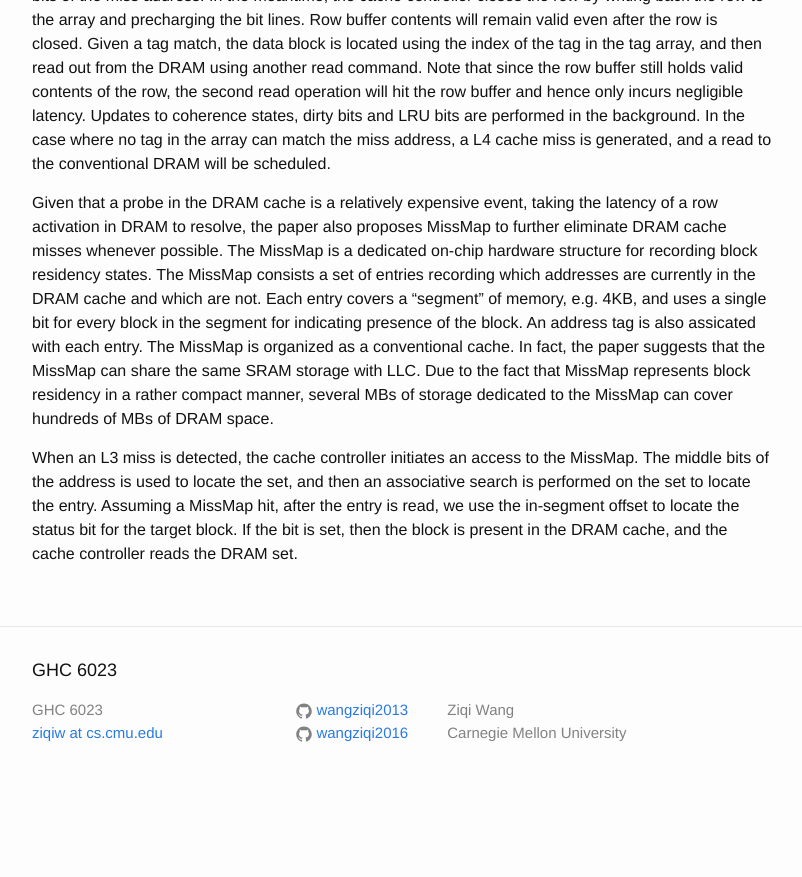
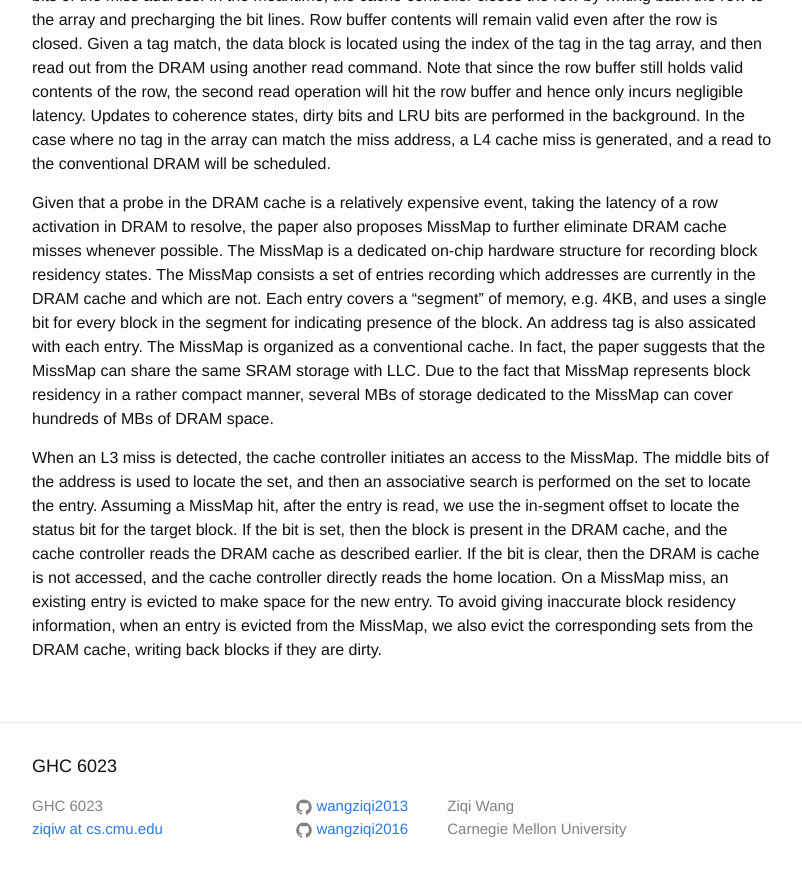
Before and after one commit to wangziqi2013/wangziqi2013.github.io, a Jekyll site: the page built from _posts/2019-08-31-lh-cache.markdown, in a window 1280 px wide and 900 px high, scrolled down 1930 px. Shown: the top 877 px of the window, without its empty margins (238-1040 px from the left). Built offline with Jekyll 4.4.1, drawn with Linux system fonts in a browser that asks for light colours; before the commit the page ends 2734 px from its top, so only the background shows below that.

Commit message:
Adding MissMap eviction

```diff
--- a/_posts/2019-08-31-lh-cache.markdown
+++ b/_posts/2019-08-31-lh-cache.markdown
@@ -84,4 +84,8 @@ MBs of storage dedicated to the MissMap can cover hundreds of MBs of DRAM space.
 When an L3 miss is detected, the cache controller initiates an access to the MissMap. The middle bits of the address is
 used to locate the set, and then an associative search is performed on the set to locate the entry. Assuming a MissMap hit,
 after the entry is read, we use the in-segment offset to locate the status bit for the target block. If the bit is set,
-then the block is present in the DRAM cache, and the cache controller reads the DRAM set.
+then the block is present in the DRAM cache, and the cache controller reads the DRAM cache as described earlier. If the bit
+is clear, then the DRAM is cache is not accessed, and the cache controller directly reads the home location. On a MissMap miss,
+an existing entry is evicted to make space for the new entry. To avoid giving inaccurate block residency information,
+when an entry is evicted from the MissMap, we also evict the corresponding sets from the DRAM cache, writing back blocks
+if they are dirty.
```
